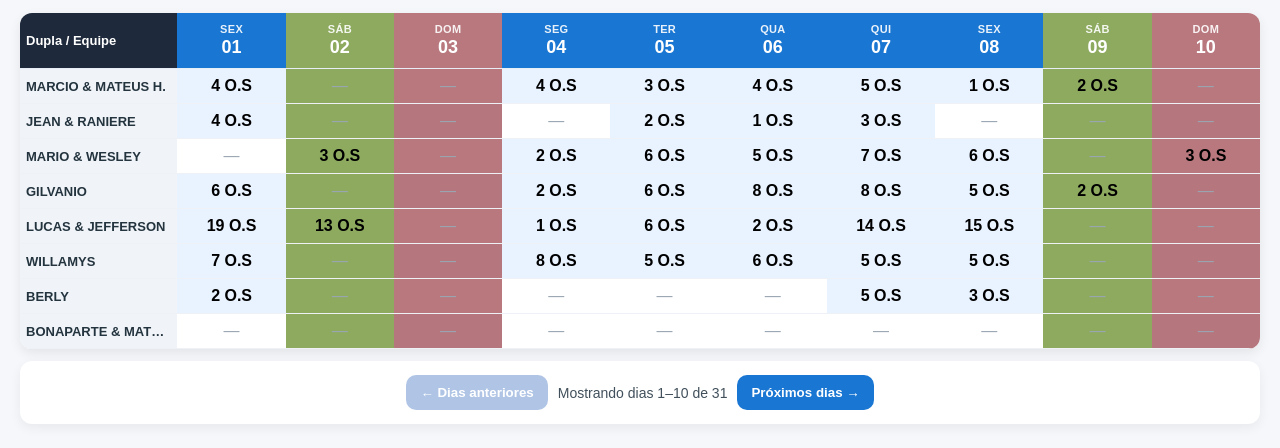
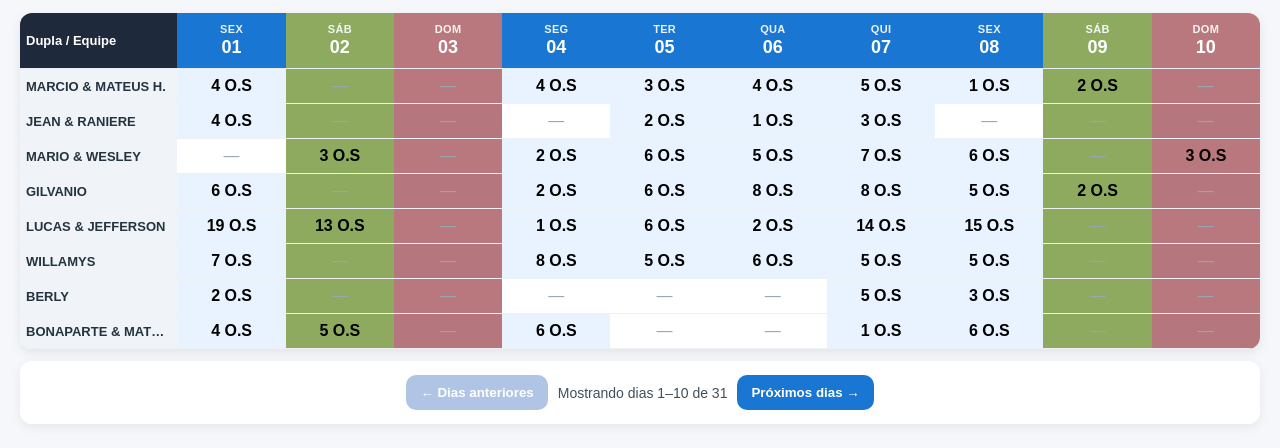
Before and after one commit to Tallysson2k23/gestaoTecnica, a plain HTML site: page diario.html in a window 1280 px wide. Shown: the part 82-530 px from the top of the page. Drawn offline with Linux system fonts and the light colour scheme.

Commit message:
atualizado

```diff
--- a/diario.html
+++ b/diario.html
@@ -124,25 +124,25 @@
       "MARCIO & MATEUS H.": {
         1:4, 2:0, 3:0, 4:4, 5:3, 6:4, 7:5, 8:1, 9:2, 10:0,
         11:4, 12:5, 13:4, 14:6, 15:7, 16:0, 17:0, 18:4, 19:4, 20:4,
-        21:4, 22:6, 23:2, 24:0, 25:4, 26:0, 27:0, 28:0, 29:0, 30:0, 31:0
+        21:4, 22:6, 23:2, 24:0, 25:4, 26:5, 27:0, 28:0, 29:0, 30:0, 31:0
       },
 
       "JEAN & RANIERE": {
         1:4, 2:0, 3:0, 4:0, 5:2, 6:1, 7:3, 8:0, 9:0, 10:0,
         11:0, 12:0, 13:1, 14:1, 15:0, 16:0, 17:0, 18:1, 19:2, 20:0,
-        21:5, 22:2, 23:0, 24:2, 25:7, 26:0, 27:0, 28:0, 29:0, 30:0, 31:0
+        21:5, 22:2, 23:0, 24:2, 25:7, 26:2, 27:0, 28:0, 29:0, 30:0, 31:0
       },
 
       "MARIO & WESLEY": {
         1:0, 2:3, 3:0, 4:2, 5:6, 6:5, 7:7, 8:6, 9:0, 10:3,
         11:6, 12:2, 13:5, 14:4, 15:5, 16:2, 17:0, 18:5, 19:6, 20:6,
-        21:5, 22:6, 23:0, 24:0, 25:5, 26:0, 27:0, 28:0, 29:0, 30:0, 31:0
+        21:5, 22:6, 23:0, 24:0, 25:5, 26:4, 27:0, 28:0, 29:0, 30:0, 31:0
       },
 
       "GILVANIO": {
         1:6, 2:0, 3:0, 4:2, 5:6, 6:8, 7:8, 8:5, 9:2, 10:0,
         11:5, 12:4, 13:8, 14:8, 15:2, 16:0, 17:3, 18:0, 19:8, 20:7,
-        21:6, 22:0, 23:0, 24:0, 25:8, 26:0, 27:0, 28:0, 29:0, 30:0, 31:0
+        21:6, 22:0, 23:0, 24:0, 25:8, 26:6, 27:0, 28:0, 29:0, 30:0, 31:0
       },
       "LUCAS & JEFFERSON": {
         1:19, 2:13, 3:0, 4:1, 5:6, 6:2, 7:14, 8:15, 9:0, 10:0,
@@ -152,19 +152,30 @@
       "WILLAMYS": {
         1:7, 2:0, 3:0, 4:8, 5:5, 6:6, 7:5, 8:5, 9:0, 10:0,
         11:5, 12:1, 13:6, 14:3, 15:0, 16:1, 17:0, 18:7, 19:4, 20:6,
-        21:2, 22:5, 23:8, 24:0, 25:2, 26:0, 27:0, 28:0, 29:0, 30:0, 31:0
+        21:2, 22:5, 23:8, 24:0, 25:2, 26:7, 27:0, 28:0, 29:0, 30:0, 31:0
       },
       "BERLY": {
         1:2, 2:0, 3:0, 4:0, 5:0, 6:0, 7:5, 8:3, 9:0, 10:0,
         11:0, 12:6, 13:5, 14:8, 15:2, 16:2, 17:0, 18:0, 19:0, 20:2,
         21:5, 22:1, 23:0, 24:0, 25:0, 26:0, 27:0, 28:0, 29:0, 30:0, 31:0
       },
+
+
+
+
+
+
+
       "BONAPARTE & MATHEUS S." : {
-        1:0, 2:0, 3:0, 4:0, 5:0, 6:0, 7:0, 8:0, 9:0, 10:0,
-    //  11:0, 12:0, 13:0, 14:0, 15:0, 16:0, 17:0, 18:0, 19:0, 20:0,
-    // 21:0, 22:0, 23:0, 24:0, 25:0, 26:0, 27:0, 28:0, 29:0, 30:0, 31:0
+        1:4, 2:5, 3:0, 4:6, 5:0, 6:0, 7:1, 8:6, 9:0, 10:0,
+       11:3, 12:7, 13:7, 14:4, 15:5, 16:0, 17:0, 18:11, 19:4, 20:5,
+    21:7, 22:5, 23:3, 24:0, 25:5, 26:6, 27:0, 28:0, 29:0, 30:0, 31:0
       }
     };
+
+
+
+
 
     // dias zerados
     //   "duplas": {
```
